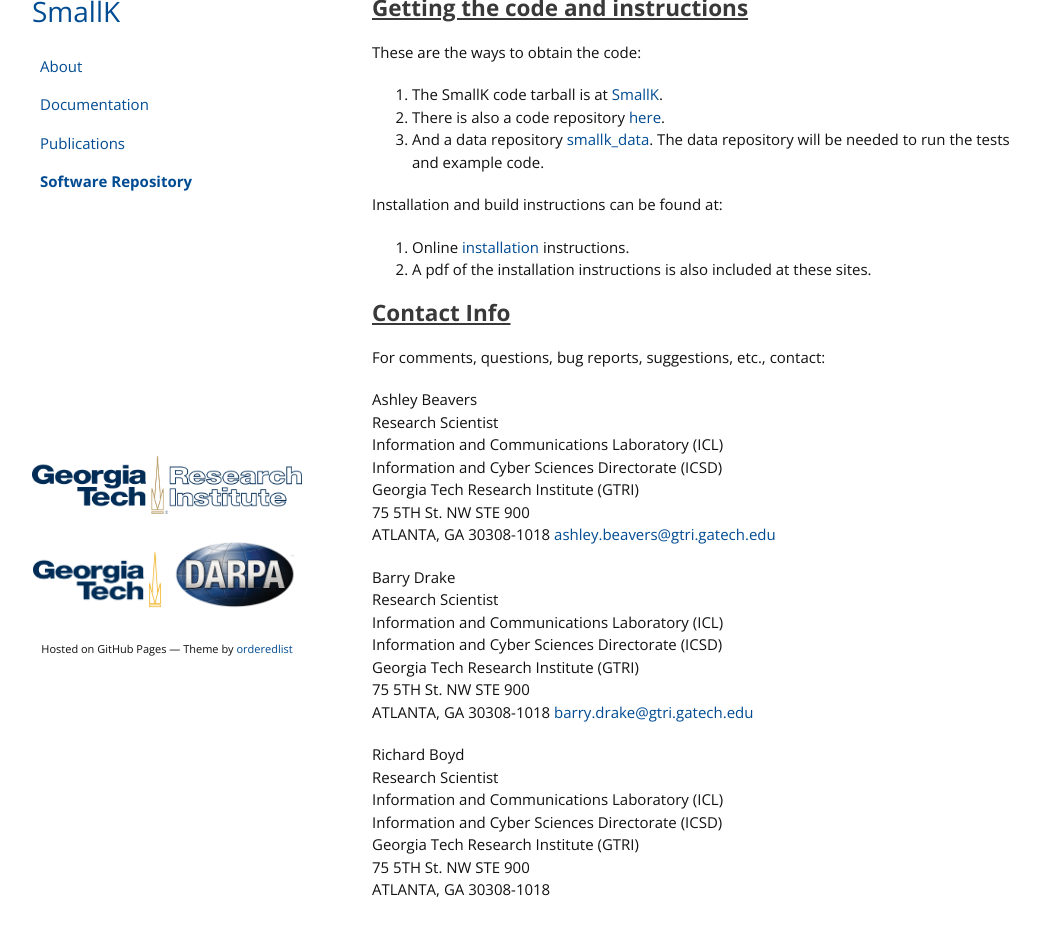
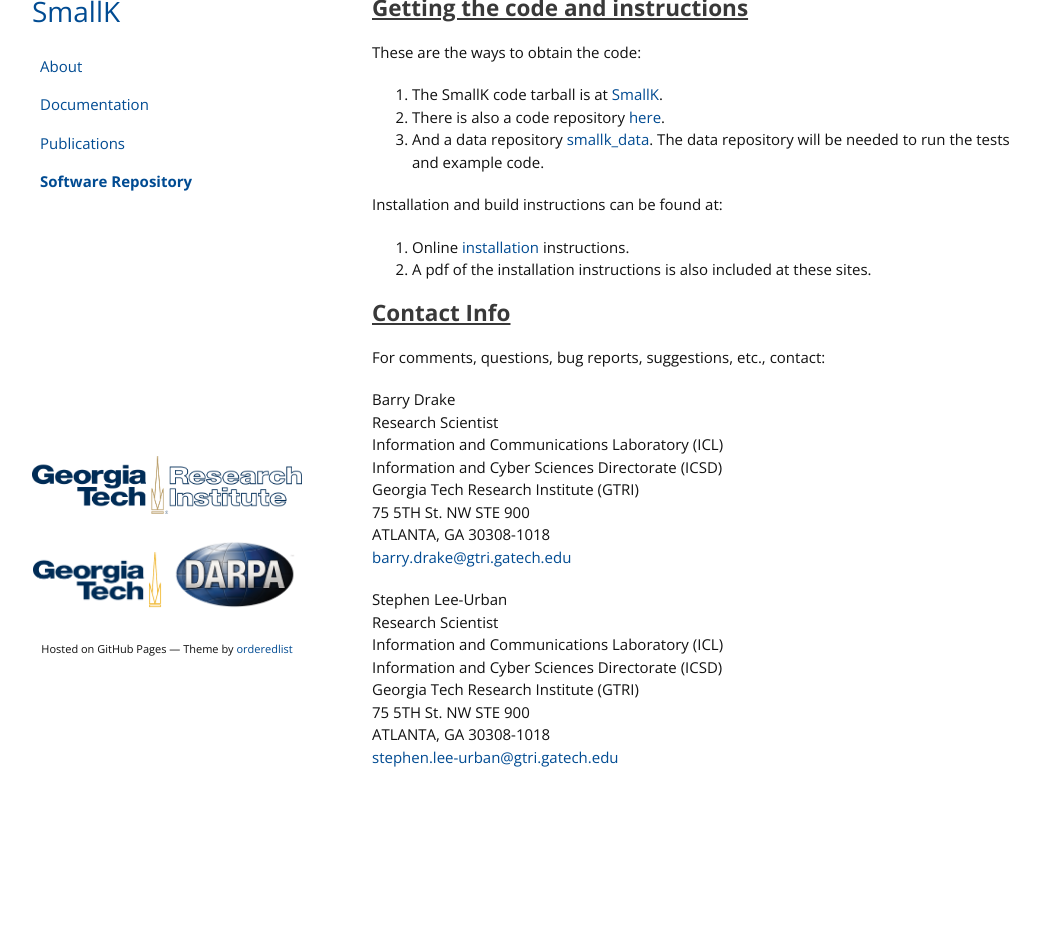
Before and after one commit to smallk/smallk.github.io, a Jekyll site: the page built from pages_repo.md, in a window 1280 px wide, cut to the strip 172-1143 px from the top of the page. Shown: the top 936 px of the strip, without its empty margins (113-1153 px from the left). Built offline with Jekyll 4.4.1, drawn with Linux system fonts in a browser that asks for light colours; after the commit the page ends 1010 px from its top, so only the background shows below that.

```diff
--- a/pages_repo.md
+++ b/pages_repo.md
@@ -21,15 +21,6 @@
 <h2 id="contact">Contact Info</h2>
 For comments, questions, bug reports, suggestions, etc., contact:
 
-Ashley Beavers <br>
-Research Scientist <br>
-Information and Communications Laboratory (ICL) <br>
-Information and Cyber Sciences Directorate (ICSD) <br>
-Georgia Tech Research Institute (GTRI) <br>
-75 5TH St. NW STE 900 <br>
-ATLANTA, GA 30308-1018
-<span><a href="mailto:ashley.beavers@gtri.gatech.edu">ashley.beavers@gtri.gatech.edu</a></span>
-
 Barry Drake <br>
 Research Scientist <br>
 Information and Communications Laboratory (ICL) <br>
@@ -37,12 +28,13 @@
 Georgia Tech Research Institute (GTRI) <br>
 75 5TH St. NW STE 900 <br>
 ATLANTA, GA 30308-1018
-<span><a href="mailto:barry.drake@gtri.gatech.edu">barry.drake@gtri.gatech.edu</a></span>
+<br><span><a href="mailto:barry.drake@gtri.gatech.edu">barry.drake@gtri.gatech.edu</a></span>
 
-Richard Boyd <br>
+Stephen Lee-Urban <br>
 Research Scientist <br>
 Information and Communications Laboratory (ICL) <br>
 Information and Cyber Sciences Directorate (ICSD) <br>
 Georgia Tech Research Institute (GTRI) <br>
 75 5TH St. NW STE 900 <br>
 ATLANTA, GA 30308-1018
+<br><span><a href="mailto:stephen.lee-urban@gtri.gatech.edu">stephen.lee-urban@gtri.gatech.edu</a></span>
```
Also changed, not shown: pages_publications.md (+1 -1 lines), 1 other file.
